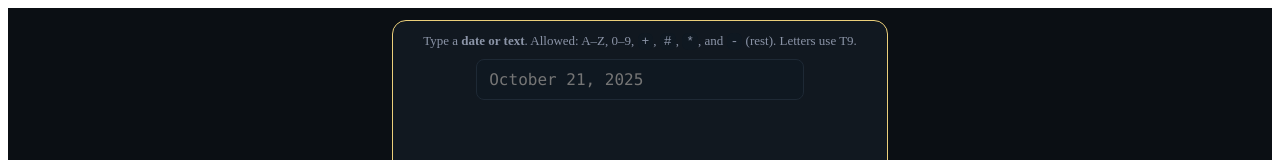
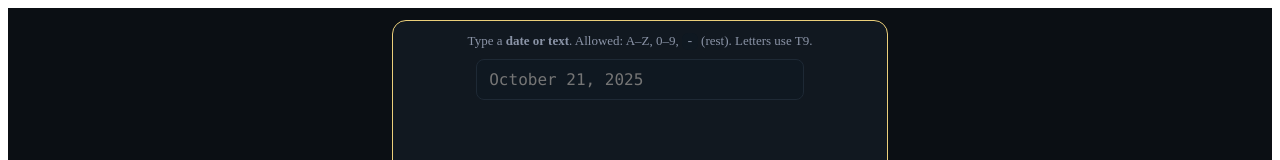
Before and after one commit to andreyeremichev/pianotrainer, a Next.js app: page /viral/key-clock in a window 1280 px wide. Shown: the top 160 px of the page. Built offline with nearby package versions, Linux system fonts and the light colour scheme; a web font is replaced by a local one.

Commit message:
Fix: remove '+' and '*' from KeyClock input sanitizer to prevent infinite export duration

```diff
--- a/app/viral/key-clock/page.tsx
+++ b/app/viral/key-clock/page.tsx
@@ -537,10 +537,9 @@ export default function KeyClockPage() {
 
 // Remove unsupported characters; keep letters, digits, and basic symbols
 function sanitizePhoneInput(s: string): string {
-  // Allow digits, letters, +, #, *, -, comma, period, apostrophe, slash, and parentheses
-  return s.replace(/[^0-9A-Za-z+\#*\- ,.'\/()]/g, "").toUpperCase();
-}
-useEffect(() => {
+  // Allow digits, letters, 0–9, dash, comma, dot, apostrophe, slash, parentheses — but cut + and *
+  return s.replace(/[^0-9A-Za-z\-\s,.'\/()]/g, "").toUpperCase();
+}useEffect(() => {
   drawCaptionCanvas(-1, "BbMajor"); // no highlight, Maj palette
   // eslint-disable-next-line react-hooks/exhaustive-deps
 }, []);
@@ -1819,9 +1818,7 @@ return (
         {/* Helper hint */}
         <div style={{ textAlign: "center", fontSize: 13, color: T.muted, paddingInline: 6 }}>
           Type a <b>date or text</b>. Allowed: A–Z, 0–9,{" "}
-          <code style={{ background: "#0F1821", padding: "1px 4px", borderRadius: 6 }}>+</code>,{" "}
-          <code style={{ background: "#0F1821", padding: "1px 4px", borderRadius: 6 }}>#</code>,{" "}
-          <code style={{ background: "#0F1821", padding: "1px 4px", borderRadius: 6 }}>*</code>, and{" "}
+
           <code style={{ background: "#0F1821", padding: "1px 4px", borderRadius: 6 }}>-</code> (rest). Letters use T9.
         </div>
 
```
